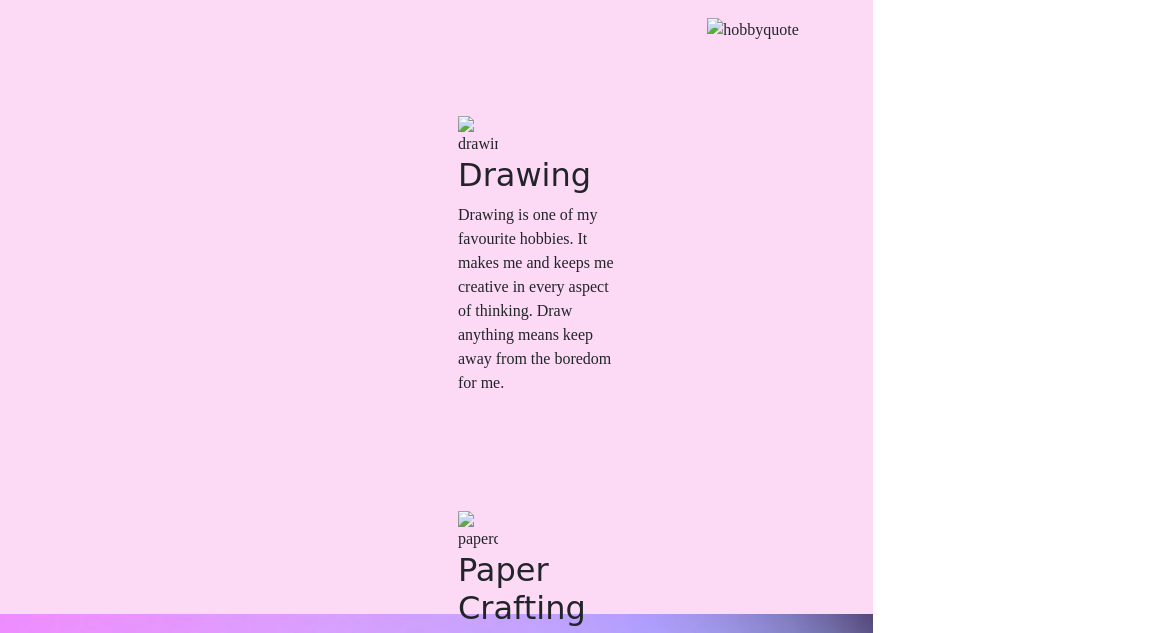
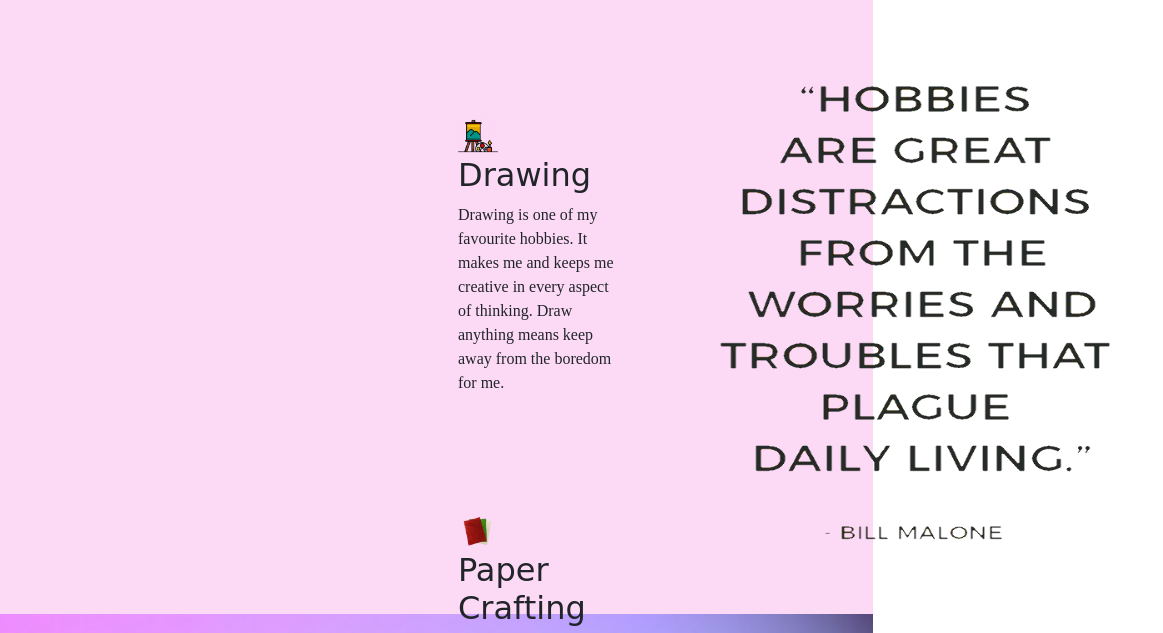
Before and after one commit to jyoti221996/Portfolio, a plain HTML site: page about.html in a window 1280 px wide. Shown: the part 1157-1790 px from the top of the page, 407-1570 px from the left, 1163 px wide, since content can reach past the window. Drawn offline with nearby package versions, Linux system fonts and the light colour scheme; a web font is replaced by a local one.

Commit message:
Update for images

```diff
--- a/about.html
+++ b/about.html
@@ -42,7 +42,7 @@
     <!-- BANNER SECTION -->
     <div class="banner">
 
-        <img class="myImg" src="/images/MyImg.jpg" alt="jyotipotdar">
+        <img class="myImg" src="MyImg.jpg" alt="jyotipotdar">
         <div class="container banner_container">
           <h1 class="bannerH">I'm Jyoti Potdar</h1>
           <h3 class="bannerH3">UI/UX Designer</h3>
@@ -73,13 +73,13 @@
         <div class="row">
         <div class="hobbies col-lg-6 col-md-6 col-sm-6 col-xs-12 ">
         <div class="hobby-row ">
-          <img class="drawingImg" src="/images/drawing.png" alt="drawings">
+          <img class="drawingImg" src="drawing.png" alt="drawings">
           <h2>Drawing</h2>
           <p class="hobbyP">Drawing is one of my favourite hobbies. It makes me and keeps me creative in every aspect of thinking. Draw anything means keep away from the boredom for me.</p>
         </div>
 
         <div class="hobby-row">
-          <img class="paperImg" src="/images/paper craft.png" alt="papercraft">
+          <img class="paperImg" src="paper craft.png" alt="papercraft">
           <h2>Paper Crafting</h2>
           <p>Paper crafting. Ahh!! Sounds peaceful. It is a way to having a trip in the paper world and being lightweight as paper by the mind.</p>
         </div>
@@ -89,7 +89,7 @@
       <!-- QUOTE SECTION -->
       <div class=" col-lg-6 col-md-6 col-sm-6 col-xs-12 quotes">
         <div class="container quote">
-          <img class="quoteImg" src="/images/hobby.png" alt="hobbyquote">
+          <img class="quoteImg" src="hobby.png" alt="hobbyquote">
       </div>
     </div>
     </div>
```
